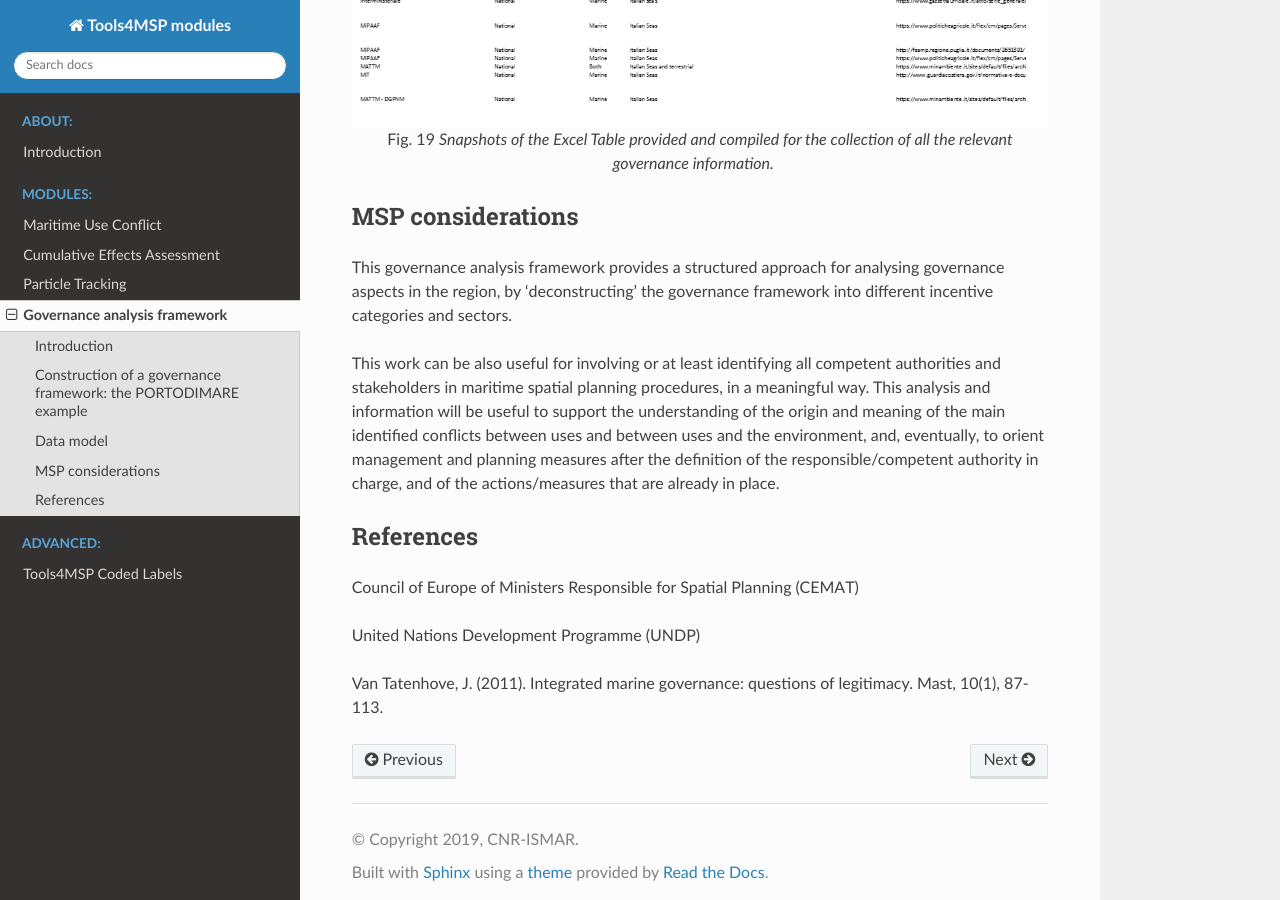
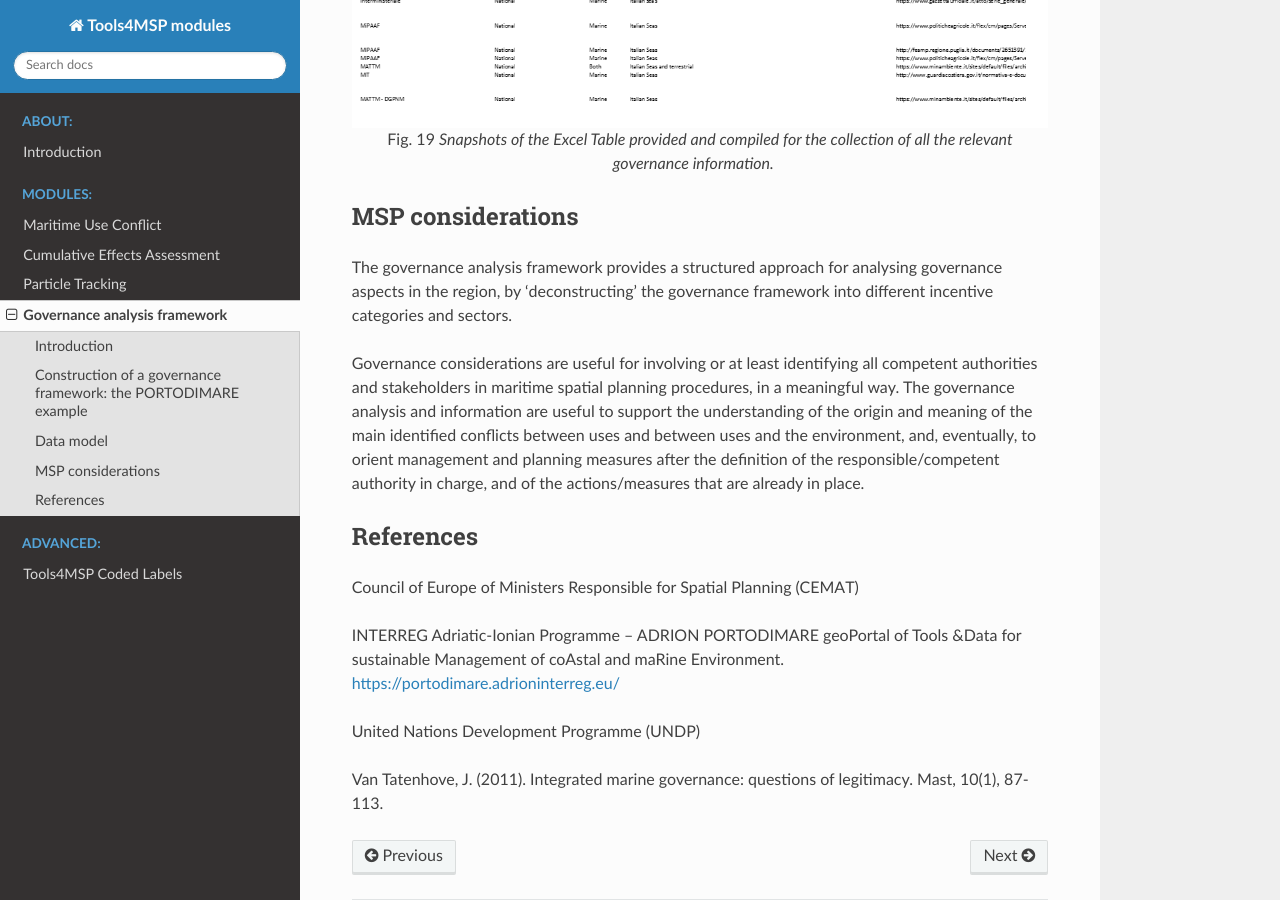
Before and after one commit to CNR-ISMAR/tools4msp, a Sphinx documentation site: the page built from docs/modules/governance/index.rst, in a window 1280 px wide and 900 px high, scrolled down 2388 px. Built offline with Sphinx 7.4.7 and the Read the Docs theme 2.0.0, drawn with Linux system fonts in a browser that asks for light colours.

Commit message:
some changes

```diff
--- a/docs/modules/governance/index.rst
+++ b/docs/modules/governance/index.rst
@@ -84,11 +84,11 @@ different categories were:
 MSP considerations
 ------------------
 
-This governance analysis framework provides a structured approach for analysing governance aspects in the region, by
+The governance analysis framework provides a structured approach for analysing governance aspects in the region, by
 ‘deconstructing’ the governance framework into different incentive categories and sectors.
 
-This work can be also useful for involving or at least identifying all competent authorities and stakeholders in
-maritime spatial planning procedures, in a meaningful way. This analysis and information will be useful to support
+Governance considerations are useful for involving or at least identifying all competent authorities and stakeholders in
+maritime spatial planning procedures, in a meaningful way. The governance analysis and information are useful to support
 the understanding of the origin and meaning of the main identified conflicts between uses and between uses and the
 environment, and, eventually, to orient management and planning measures after the definition of the
 responsible/competent authority in charge, and of the actions/measures that are already in place.
@@ -99,6 +99,9 @@ References
 
 Council of Europe of Ministers Responsible for Spatial Planning (CEMAT)
 
+INTERREG Adriatic-Ionian Programme – ADRION PORTODIMARE geoPortal of Tools &Data for sustainable Management of coAstal
+and maRine  Environment. https://portodimare.adrioninterreg.eu/
+
 United Nations Development Programme (UNDP)
 
 Van Tatenhove, J. (2011). Integrated marine governance: questions of legitimacy. Mast, 10(1), 87-113.
```
